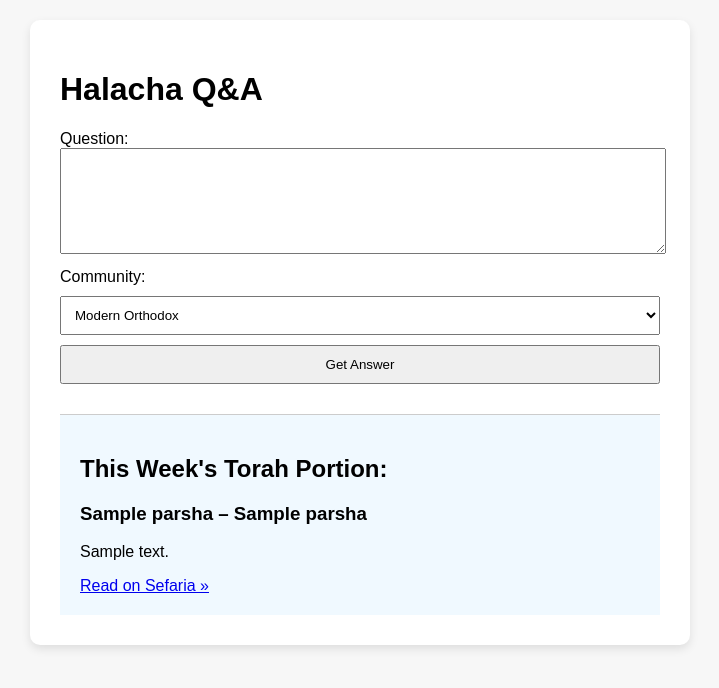
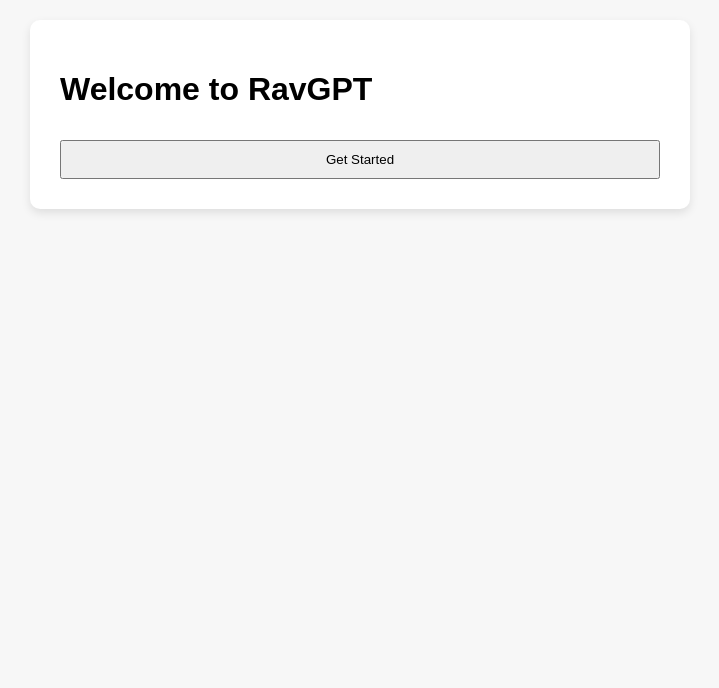
Before and after one commit to yoad-hordan4/AI-Amen, a FastAPI app: template templates/form.html in a window 1280 px wide. Shown: the top 688 px of the page, without its empty margins (280-999 px from the left). Run offline with FastAPI, Linux system fonts and the light colour scheme; the template is opened without the code that fills it: most values are stand-ins (such as "Sample title", 1, 10 or a date in 2020).

Commit message:
including baic questionnaire first time

```diff
--- a/core.py
+++ b/core.py
@@ -15,6 +15,8 @@
 
 load_dotenv()
 client = OpenAI(api_key=os.getenv("OPENAI_API_KEY"))  # Use env variable instead of hardcoded key
+ALLOWED_SOURCES = ["sefaria.org", "halachipedia.com", "shulchanaruch.org"]
+
 
 def estimate_confidence(answer: str) -> str:
     if any(phrase in answer.lower() for phrase in ["it depends", "possibly", "unclear", "some say", "might be"]):
@@ -26,6 +28,12 @@
 
 def extract_citations(text: str) -> list:
     # Example: capture known source URLs or titles
+
+    citations_used: list[str] = []
+    for source in ALLOWED_SOURCES:
+        if source in text.lower():
+            citations_used.append(source)
+
     sources = []
     if "halachipedia" in text.lower():
         sources.append("halachipedia.com")
@@ -73,9 +81,10 @@
 
 
 def get_halachic_answer(question: str, affiliation: str) -> dict:
+    sources = ", ".join(ALLOWED_SOURCES)
     try:
         prompt = (
-            f"You are a halachic assistant. Use certified sources like Halachipedia and Sefaria. "
+            f"You are a halachic assistant. Use certified sources only from {sources}. "
             f"Answer the following question from a {affiliation} perspective. "
             f"Provide a concise answer with clear citations, and try to use bullet points where helpful.\n\n"
             f"Question: {question}"
@@ -109,34 +118,6 @@
     except Exception as e:
         return {"error": f"An error occurred: {str(e)}"}
 
-#def find_portion():
-    url = "https://aish.com/weekly-torah-portion"
-    response = requests.get(url)
-    if response.status_code == 200:
-        print("Successfully fetched the webpage!")
-    else:
-        print(f"Failed to fetch the webpage. Status code: {response.status_code}")
-        exit()
-    soup = BeautifulSoup(response.content, 'html.parser')
-
-    parsha = soup.find('h3', class_="parsha-name")
-    if parsha:
-        parsha_web = parsha.get_text(strip=True)
-        return parsha_web
-    else:
-        return "Portion not found"
-
-
-#def get_weekly_reading():
-    try:
-        portion = find_portion()
-        return {"weekly_reading": f"This week’s Torah portion is: {portion}"}
-    except ValueError as ve:
-        return {"error": str(ve)}
-    except Exception:
-        logger.exception("Unexpected error in get_weekly_reading")
-        return {"error": "Unexpected error fetching weekly portion"}
-
 
 def get_weekly_reading():
     try:
--- a/templates/form.html
+++ b/templates/form.html
@@ -2,60 +2,106 @@
 <html lang="en">
 <head>
   <meta charset="UTF-8">
-  <title>Halacha Q&A</title>
+  <title>RavGPT</title>
   <link rel="stylesheet" href="/static/style.css">
 </head>
 <body>
   <div class="container">
-    <h1>Halacha Q&A</h1>
+    <!-- Welcome Screen -->
+    <div id="welcome-screen">
+      <h1>Welcome to RavGPT</h1>
+      <button id="start-btn" class="btn">Get Started</button>
+    </div>
 
-    <!-- Q&A Form -->
-    <form id="halacha-form">
-      <label for="user_question">Question:</label>
-      <textarea id="user_question" name="user_question" required></textarea>
-
-      <label for="community">Community:</label>
-      <select id="community" name="community">
+    <!-- Affiliation Selection -->
+    <div id="affiliation-screen" style="display:none">
+      <h2>Select Your Affiliation</h2>
+      <select id="affiliation-select">
+        <option value="" disabled selected>-- Choose affiliation --</option>
         <option value="Modern Orthodox">Modern Orthodox</option>
         <option value="Yeshivish">Yeshivish</option>
         <option value="Hasidic">Hasidic</option>
       </select>
-
-      <button type="submit">Get Answer</button>
-    </form>
-
-    <!-- Answer Section -->
-    <div id="result" class="result" style="display: none;">
-      <!-- /api/ask will inject answer_section.html here -->
+      <button id="aff-next-btn" class="btn">Next</button>
     </div>
 
-    <!-- Weekly Portion Section -->
+    <!-- Practice Stream Selection -->
+    <div id="practice-screen" style="display:none">
+      <h2>Select Your Practice Stream</h2>
+      <select id="practice-select">
+        <option value="" disabled selected>-- Choose practice --</option>
+        <option value="Ashkenazi">Ashkenazi</option>
+        <option value="Sephardic">Sephardic</option>
+      </select>
+      <button id="practice-next-btn" class="btn">Continue</button>
+    </div>
+
+    <!-- Main App Screen -->
+    <div id="app-screen" style="display:none">
+      <!-- Weekly Portion Display -->
       <div class="result" id="weekly-portion">
         {% if parsha %}
           <h2>This Week's Torah Portion:</h2>
           <h3>{{ parsha.title_en }}{% if parsha.title_he %} – {{ parsha.title_he }}{% endif %}</h3>
-        {% if parsha.summary %}
-          <p>{{ parsha.summary }}</p>
-        {% endif %}
+          <p>{{ parsha.summary or 'No summary available.' }}</p>
           <a href="{{ parsha.sefaria_url }}" target="_blank" rel="noopener">Read on Sefaria »</a>
         {% elif error %}
-        <h2>This Week's Torah Portion:</h2>
           <p class="error">{{ error }}</p>
         {% endif %}
+      </div>
+
+      <!-- Halacha Q&A Form -->
+      <form id="halacha-form">
+        <label for="user_question">Your Question:</label>
+        <textarea id="user_question" name="user_question" required></textarea>
+        <input type="hidden" id="community" name="community" value="">
+        <input type="hidden" id="practice" name="practice" value="">
+        <button type="submit" class="btn">Get Answer</button>
+      </form>
+
+      <!-- Answer Display -->
+      <div id="result" class="result" style="display:none;"></div>
     </div>
   </div>
 
   <script>
-    // Halacha Q&A handler
-    document.getElementById("halacha-form").addEventListener("submit", async function(e) {
+    // Screen navigation
+    const welcome = document.getElementById('welcome-screen');
+    const affScreen = document.getElementById('affiliation-screen');
+    const practiceScreen = document.getElementById('practice-screen');
+    const appScreen = document.getElementById('app-screen');
+
+    document.getElementById('start-btn').addEventListener('click', () => {
+      welcome.style.display = 'none';
+      affScreen.style.display = 'block';
+    });
+
+    document.getElementById('aff-next-btn').addEventListener('click', () => {
+      const aff = document.getElementById('affiliation-select').value;
+      if (!aff) return alert('Please choose an affiliation.');
+      document.getElementById('community').value = aff;
+      affScreen.style.display = 'none';
+      practiceScreen.style.display = 'block';
+    });
+
+    document.getElementById('practice-next-btn').addEventListener('click', () => {
+      const prac = document.getElementById('practice-select').value;
+      if (!prac) return alert('Please choose a practice stream.');
+      document.getElementById('practice').value = prac;
+      practiceScreen.style.display = 'none';
+      appScreen.style.display = 'block';
+      // Optionally fetch weekly portion automatically
+      // fetch('/api/weekly', { method: 'POST' }).then(...)
+    });
+
+    // Q&A submission
+    document.getElementById('halacha-form').addEventListener('submit', async (e) => {
       e.preventDefault();
-      const formData = new FormData(this);
-      const res = await fetch("/api/ask", { method: "POST", body: formData });
-      if (!res.ok) {
-        return alert(`Error ${res.status}: Unable to get the answer.`);
-      }
-      document.getElementById("result").innerHTML = await res.text();
-      document.getElementById("result").style.display = "block";
+      const formData = new FormData(e.target);
+      const res = await fetch('/api/ask', { method: 'POST', body: formData });
+      if (!res.ok) return alert('Error: Unable to get the answer.');
+      document.getElementById('result').innerHTML = await res.text();
+      document.getElementById('result').style.display = 'block';
     });
   </script>
 </body>
```
Also changed, not shown: templates/answer_section.html (+23 -7 lines). Lines whose indentation alone changed are shown as unchanged.
